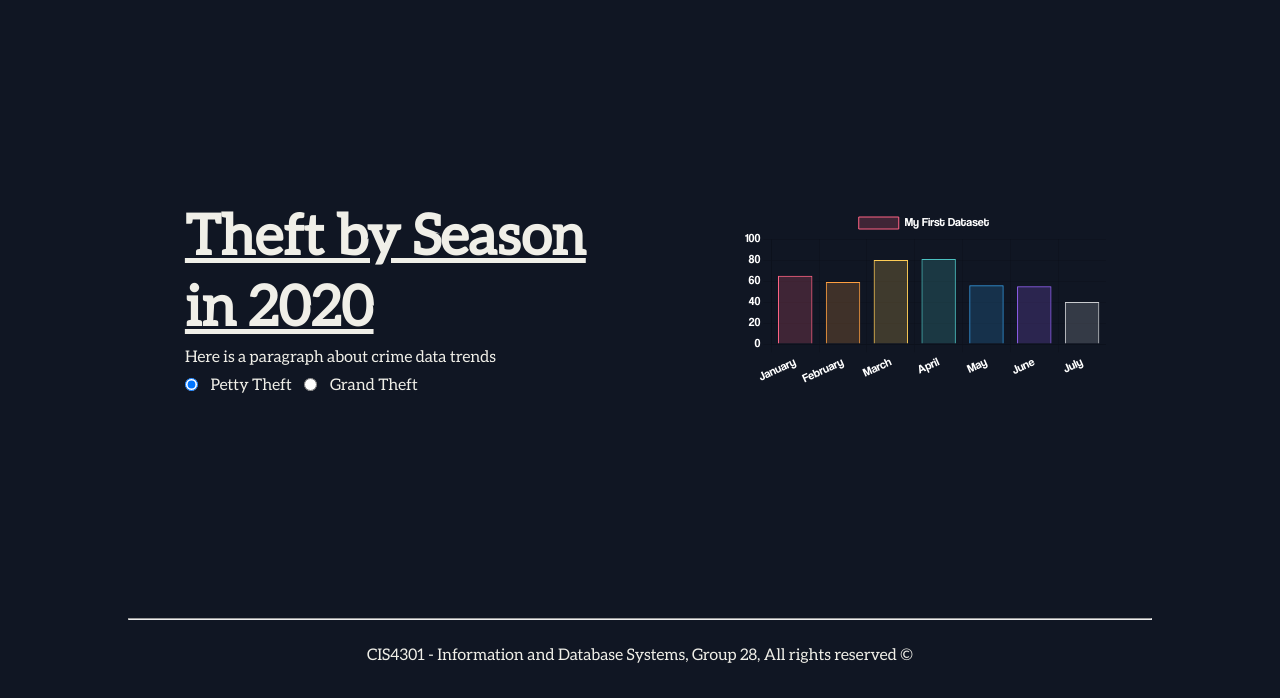
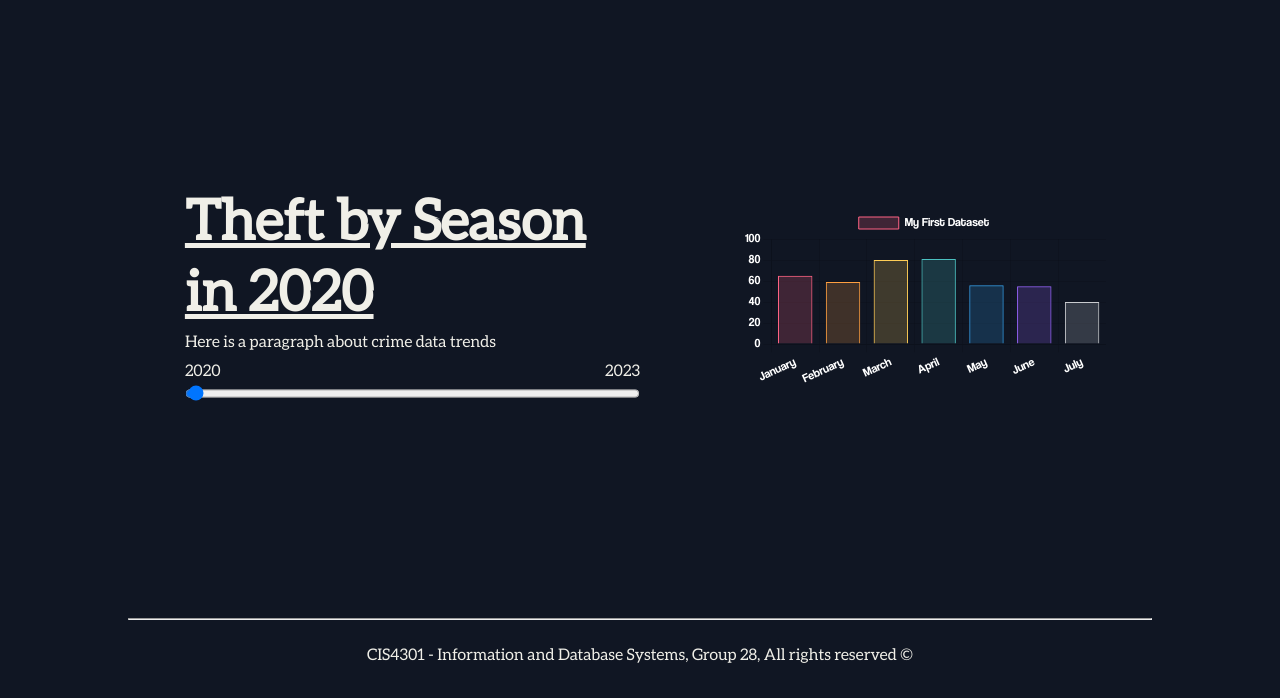
Before and after one commit to Train050/LACrimeDatabase, a website: page FrontEnd/TheftBySeason.html in a window 1280 px wide. Shown: the part 102-800 px from the top of the page. Drawn offline with nearby package versions, Linux system fonts and the light colour scheme.

Commit message:
Change to year slider

```diff
--- a/FrontEnd/TheftBySeason.html
+++ b/FrontEnd/TheftBySeason.html
@@ -45,12 +45,17 @@
 			<div class="grid__content">
 				<h1><u>Theft by Season <br> in 2020</u></h1>
 				<p>Here is a paragraph about crime data trends</p>
-				<form name="TheftType_Form">
+				<!-- <form name="TheftType_Form">
 					<input type="radio" id="PettyTheft" name="TheftType" value="PettyTheft" checked>
 					<label for="PettyTheft">Petty Theft</label>
 					<input type="radio" id="GrandTheft" name="TheftType" value="GrandTheft">
 					<label for="GrandTheft">Grand Theft</label>
-				</form>
+				</form> -->
+				<div>
+					<span>2020</span>
+					<span style="float:right;">2023</span>
+				</div>
+				<input type="range" min="2020" max="2023" value="2020" class="slider" id="TheftBySeason_Input">
 			</div>
 			<div class="grid__content">
 				<canvas id="TBSChart"></canvas>
```
